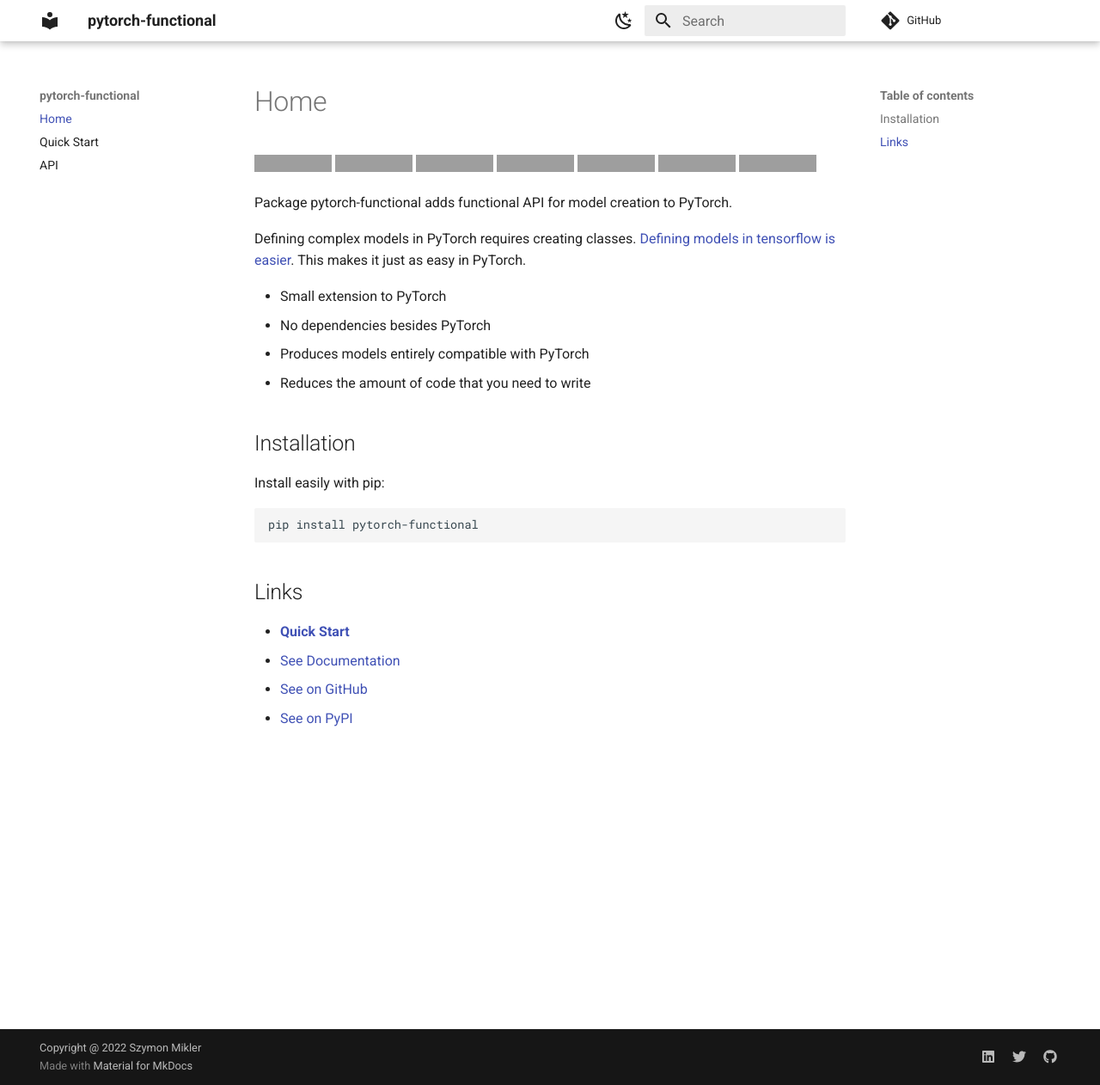
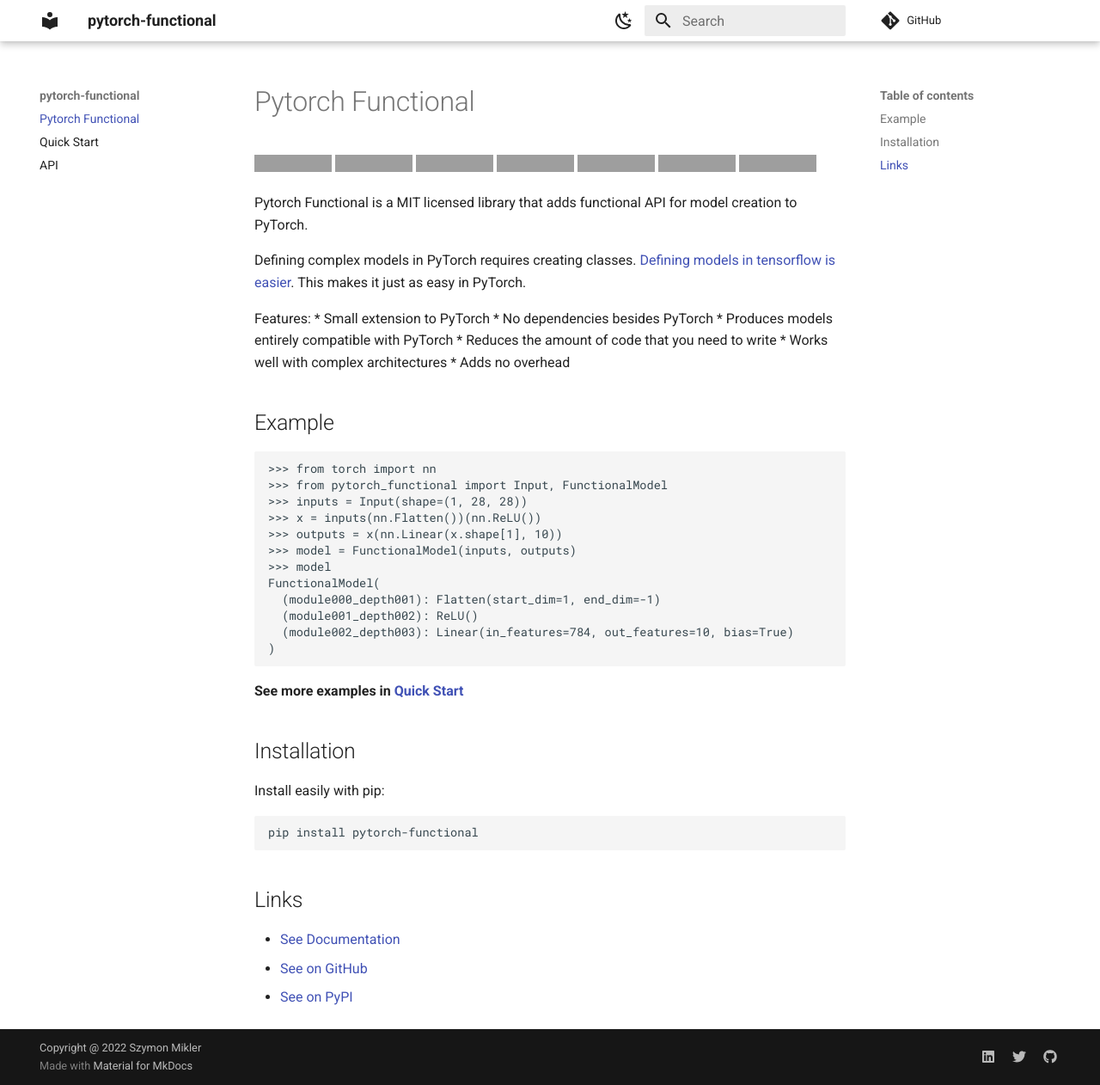
Before and after one commit to sjmikler/pytorch-symbolic, an MkDocs documentation site: the page built from docs/README.md, in a window 1280 px wide and 1262 px high. Shown: the whole window at 86% size. Built offline with MkDocs 1.6.1 and Material for MkDocs 9.7.7, drawn with Linux system fonts in a browser that asks for light colours; comment, search, counter and statistics services are not loaded; grey boxes are pictures that could not be loaded.

Commit message:
Add example to readme

````diff
--- a/docs/README.md
+++ b/docs/README.md
@@ -1,3 +1,5 @@
+# Pytorch Functional
+
 [//]: # (To get badges go to https://shields.io/ and use https://pypi.org/pypi/slicemap/json as data url. Query fields using dot as the separator.)
 
 [![PyPi version](https://img.shields.io/badge/dynamic/json?label=latest&query=info.version&url=https%3A%2F%2Fpypi.org%2Fpypi%2Fpytorch-functional%2Fjson)](https://pypi.org/project/pytorch-functional)
@@ -8,16 +10,39 @@
 [![Python 3.9](https://github.com/gahaalt/pytorch-functional/actions/workflows/python39.yaml/badge.svg)](https://github.com/gahaalt/pytorch-functional/actions/workflows/python39.yaml)
 [![Python 3.10](https://github.com/gahaalt/pytorch-functional/actions/workflows/python310.yaml/badge.svg)](https://github.com/gahaalt/pytorch-functional/actions/workflows/python310.yaml)
 
-Package pytorch-functional adds functional API for model creation to PyTorch.
+Pytorch Functional is a MIT licensed library that adds functional API for model creation to PyTorch.
 
 Defining complex models in PyTorch requires creating classes.
 [Defining models in tensorflow is easier](https://www.tensorflow.org/guide/keras/functional).
 This makes it just as easy in PyTorch.
 
+Features:
 * Small extension to PyTorch
 * No dependencies besides PyTorch
 * Produces models entirely compatible with PyTorch
 * Reduces the amount of code that you need to write
+* Works well with complex architectures
+* Adds no overhead
+
+
+## Example
+
+```python
+>>> from torch import nn
+>>> from pytorch_functional import Input, FunctionalModel
+>>> inputs = Input(shape=(1, 28, 28))
+>>> x = inputs(nn.Flatten())(nn.ReLU())
+>>> outputs = x(nn.Linear(x.shape[1], 10))
+>>> model = FunctionalModel(inputs, outputs)
+>>> model
+FunctionalModel(
+  (module000_depth001): Flatten(start_dim=1, end_dim=-1)
+  (module001_depth002): ReLU()
+  (module002_depth003): Linear(in_features=784, out_features=10, bias=True)
+)
+```
+
+**See more examples in [Quick Start](https://pytorch-functional.readthedocs.io/en/latest/quick_start/)**
 
 ## Installation
 
--- a/mkdocs.yml
+++ b/mkdocs.yml
@@ -2,7 +2,7 @@
 repo_url: https://github.com/gahaalt/pytorch-functional
 
 nav:
-    - Home: README.md
+    - README.md
     - quick_start.md
     - api.md
 
````
Also changed, not shown: other parts of docs/README.md (+0 -1 lines), docs/quick_start.md (+6 -6 lines).
